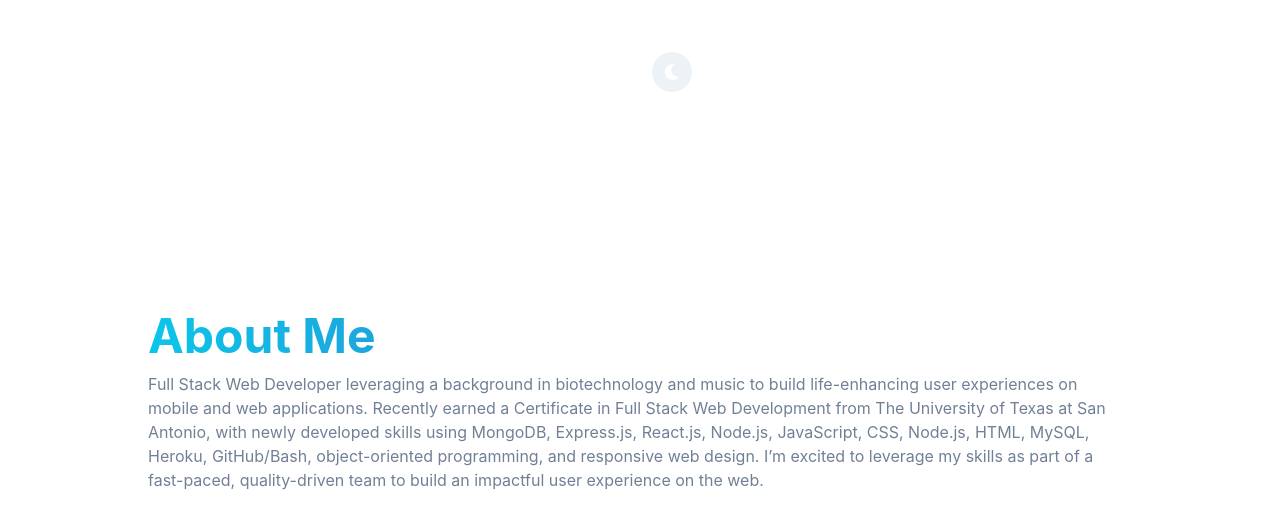
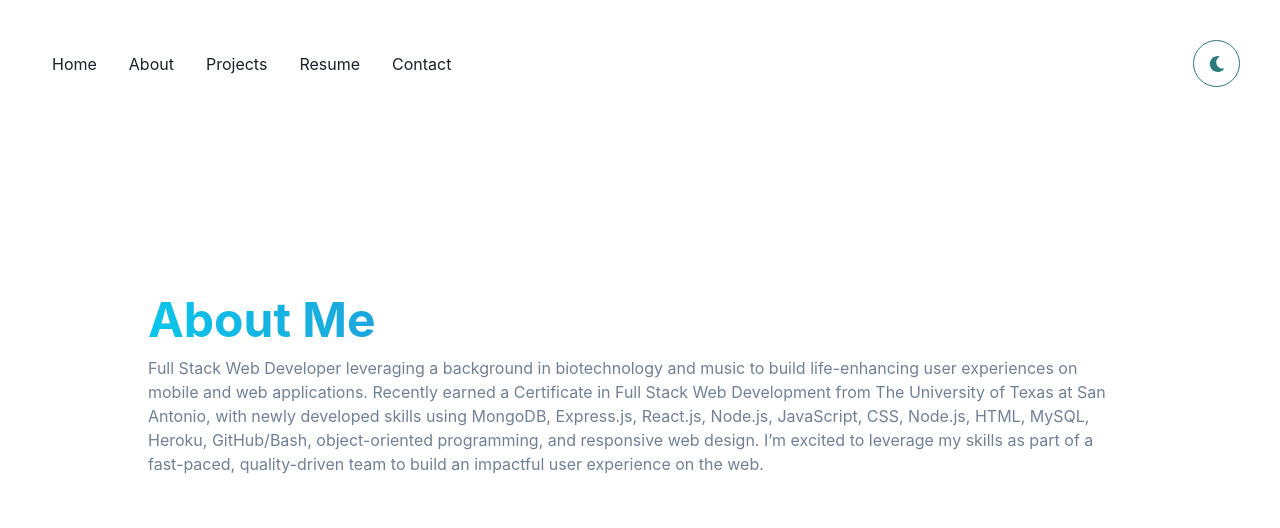
Before and after one commit to avc0021/Portfolio-3.0, a React (Create React App) app: page / in a window 1280 px wide. Shown: the top 528 px of the page. Built offline with nearby package versions, Linux system fonts and the light colour scheme.

Commit message:
nav bar spacing/color issue fixed for darkmode/reg mode

```diff
--- a/src/App.js
+++ b/src/App.js
@@ -5,6 +5,7 @@ import Header from './components/Header/header.js';
 import About from './components/About/about.js';
 import { Flex, VStack, Heading, Spacer } from "@chakra-ui/layout";
 import Resume from './components/Resume/resume.js';
+import DarkModeSwitch from './components/DarkModeSwitch/darkmodeswitch.js';
 // import Contact from './components/Contact';
 //import { BrowserRouter as Router, Route, Switch } from 'react-router-dom';
 
@@ -26,6 +27,7 @@ function App() {
     <VStack p={5}>
       <Flex w="100%">
       <Nav />
+      <DarkModeSwitch/>
       </Flex>
       <Header currentPage={currentPage} handlePageChange={handlePageChange}/>
       {renderPage()}
--- a/src/components/DarkModeSwitch/darkmodeswitch.js
+++ b/src/components/DarkModeSwitch/darkmodeswitch.js
@@ -22,7 +22,6 @@ function DarkModeSwitch() {
           fontWeight="semibold"
           color="cyan.400"
         ></Heading>
-
         <IconButton colorScheme='teal' variant='outline'
           ml={8}
           boxSize="47px"
--- a/src/components/Nav/nav.js
+++ b/src/components/Nav/nav.js
@@ -5,15 +5,13 @@ import { FaSun, FaMoon } from "react-icons/fa";
 import { IconButton } from "@chakra-ui/button";
 import { useColorMode } from "@chakra-ui/color-mode";
 import { Flex, Stack, Box, Link, Text } from "@chakra-ui/layout";
-import { Button } from '@chakra-ui/react'
+import { Button } from "@chakra-ui/react";
 import MobileNavigation from "./MobileNavigation";
 import Navigation from "./Navigation";
-import './Nav.css';
-
+import "./Nav.css";
 
 const Nav = (props) => {
-  const { colorMode, toggleColorMode } = useColorMode();
-  const isDark = colorMode === "dark";
+
 
   const [isOpen, setIsOpen] = React.useState(false);
 
@@ -21,12 +19,6 @@ const Nav = (props) => {
 
   return (
     <NavBarContainer {...props}>
-          <IconButton
-            ml={600}
-            icon={isDark ? <FaSun /> : <FaMoon />}
-            isRound="true"
-            onClick={toggleColorMode}
-          ></IconButton>
       <MenuToggle toggle={toggle} isOpen={isOpen} />
       <MenuLinks isOpen={isOpen} />
     </NavBarContainer>
@@ -34,10 +26,12 @@ const Nav = (props) => {
 };
 
 const CloseIcon = () => (
-          <svg width="24" viewBox="0 0 18 18" xmlns="http://www.w3.org/2000/svg">
+  <svg width="24" viewBox="0 0 18 18"     fill="black"
+  stroke="black"
+  xmlns="http://www.w3.org/2000/svg">
     <title>Close</title>
     <path
-              fill="white"
+
       d="M9.00023 7.58599L13.9502 2.63599L15.3642 4.04999L10.4142 8.99999L15.3642 13.95L13.9502 15.364L9.00023 10.414L4.05023 15.364L2.63623 13.95L7.58623 8.99999L2.63623 4.04999L4.05023 2.63599L9.00023 7.58599Z"
     />
   </svg>
@@ -48,7 +42,9 @@ const Nav = (props) => {
     width="24px"
     viewBox="0 0 20 20"
     xmlns="http://www.w3.org/2000/svg"
-            fill="white"
+    fill="black"
+    stroke="black"
+
   >
     <title>Menu</title>
     <path d="M0 3h20v2H0V3zm0 6h20v2H0V9zm0 6h20v2H0v-2z" />
@@ -74,6 +70,7 @@ const Nav = (props) => {
 };
 
 const MenuLinks = ({ isOpen }) => {
+
   return (
     <Box
       display={{ base: isOpen ? "block" : "none", md: "block" }}
@@ -87,21 +84,11 @@ const Nav = (props) => {
         pt={[4, 4, 0, 0]}
       >
         <MenuItem to="/">Home</MenuItem>
-                <MenuItem to="/how">How It works </MenuItem>
-                <MenuItem to="/faetures">Features </MenuItem>
-                <MenuItem to="/pricing">Pricing </MenuItem>
+        <MenuItem to="/how">About </MenuItem>
+        <MenuItem to="/faetures">Projects </MenuItem>
+        <MenuItem to="/pricing">Resume </MenuItem>
         <MenuItem to="/signup" isLast>
-                  <Button
-                    size="sm"
-                    rounded="md"
-                    color={["primary.500", "primary.500", "white", "white"]}
-                    bg={["white", "white", "primary.500", "primary.500"]}
-                    _hover={{
-                      bg: ["primary.100", "primary.100", "primary.600", "primary.600"]
-                    }}
-                  >
-                    Create Account
-                  </Button>
+          Contact
         </MenuItem>
       </Stack>
     </Box>
@@ -119,7 +106,7 @@ const Nav = (props) => {
       mb={8}
       p={8}
       bg={["primary.500", "primary.500", "transparent", "transparent"]}
-              color={["white", "white", "primary.700", "primary.700"]}
+      color={["to-r, cyan.400, blue.500, purple.600"]}
       {...props}
     >
       {children}
@@ -127,6 +114,4 @@ const Nav = (props) => {
   );
 };
 
-
-
 export default Nav;
```
Lines whose indentation alone changed are shown as unchanged.
